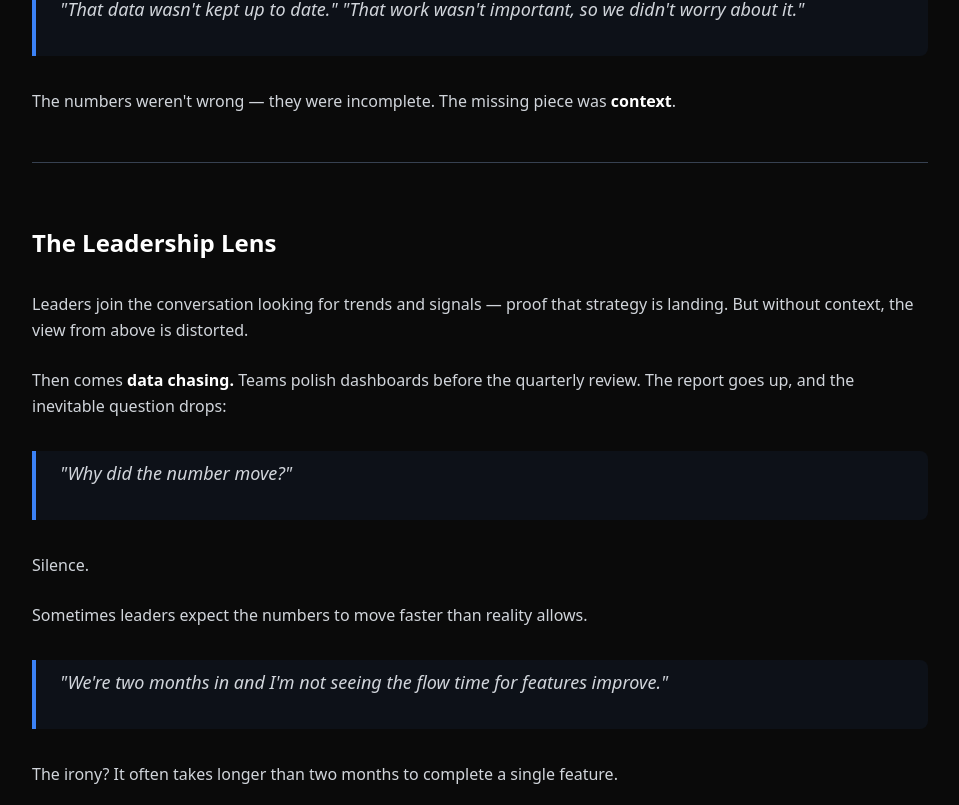
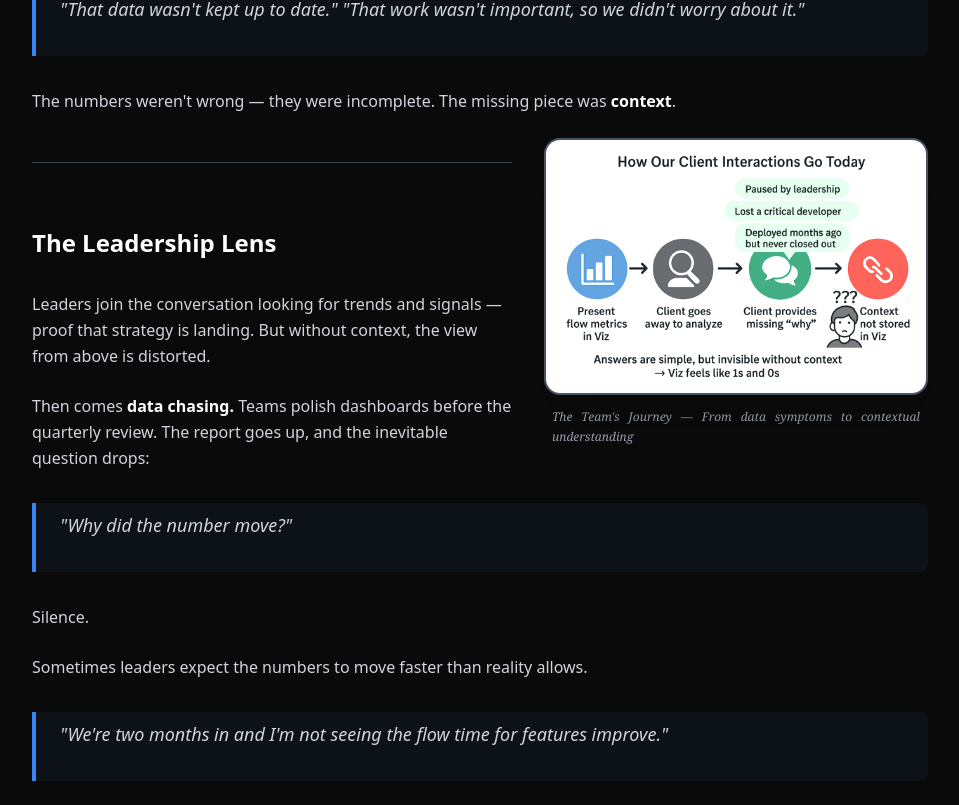
Before and after one commit to chrisgallivan123/mysite, a Next.js app: page /ideas/context-is-the-gold in a window 1280 px wide. Shown: the part 1635-2440 px from the top of the page, without its empty margins (160-1119 px from the left). Built offline with nearby package versions, Linux system fonts and the light colour scheme.

Commit message:
Add magazine-style image layout with sophisticated styling

```diff
--- a/app/globals.css
+++ b/app/globals.css
@@ -6,3 +6,25 @@ body { @apply bg-neutral-950 text-neutral-100 antialiased; }
 .prose a { @apply text-accent underline underline-offset-4; }
 .card { @apply rounded-xl border border-neutral-800 p-6 hover:border-neutral-700 transition-colors; }
 .container { @apply max-w-5xl mx-auto px-6; }
+
+/* Magazine-style image layout */
+.magazine-image-container {
+  @apply float-right ml-8 mb-6 max-w-sm;
+  shape-outside: polygon(0 0, 100% 0, 100% 85%, 85% 100%, 0 100%);
+}
+
+.magazine-image {
+  @apply w-full h-auto rounded-2xl shadow-2xl border-2 border-gray-600;
+  transform: rotate(-1deg);
+  transition: transform 0.3s ease;
+}
+
+.magazine-image:hover {
+  transform: rotate(0deg) scale(1.02);
+}
+
+.magazine-caption {
+  @apply text-xs text-gray-400 mt-3 px-2 italic leading-relaxed;
+  font-family: 'Georgia', 'Times New Roman', serif;
+  text-align: justify;
+}
--- a/app/ideas/[slug]/page.tsx
+++ b/app/ideas/[slug]/page.tsx
@@ -129,21 +129,27 @@ export default async function DocPage({ params }: { params: Promise<{ slug: stri
             img: memo(({src, alt, ...props}) => {
               const isTeamImage = src === '/team.png';
               return (
+                <div className={isTeamImage ? "magazine-image-container" : ""}>
                   <img
                     src={src}
                     alt={alt}
                     {...props}
                     className={isTeamImage
-                    ? "w-64 h-auto float-right ml-8 mb-6 rounded-xl shadow-xl border border-gray-700"
+                      ? "magazine-image"
                       : "w-[60%] h-auto mx-auto my-8 rounded-lg shadow-lg"
                     }
                     style={{
                       transform: isTeamImage ? 'none' : 'translateX(-10%)',
                       filter: 'contrast(1.1) brightness(1.05) saturate(1.1)',
-                    imageRendering: 'crisp-edges',
-                    maxHeight: isTeamImage ? '400px' : 'none'
+                      imageRendering: 'crisp-edges'
                     }}
                   />
+                  {isTeamImage && (
+                    <div className="magazine-caption">
+                      <em>The Team's Journey</em> — From data symptoms to contextual understanding
+                    </div>
+                  )}
+                </div>
               );
             }),
           }}
--- a/content/posts/context-is-the-gold.mdx
+++ b/content/posts/context-is-the-gold.mdx
@@ -44,6 +44,8 @@ And sometimes the reasons are simpler:
 
 The numbers weren't wrong — they were incomplete.
 The missing piece was **context**.
+
+![Team Journey](/team.png)
 
 ---
 
```
Lines whose indentation alone changed are shown as unchanged.
